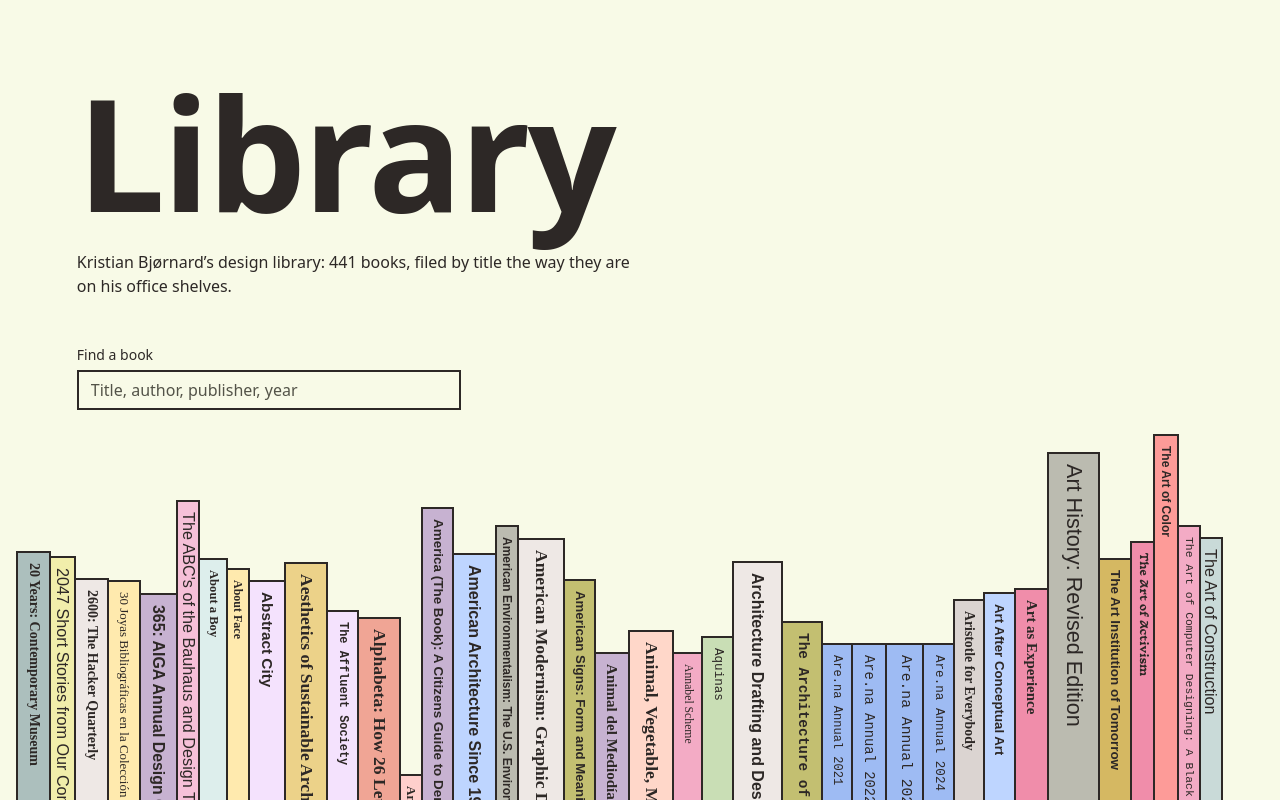
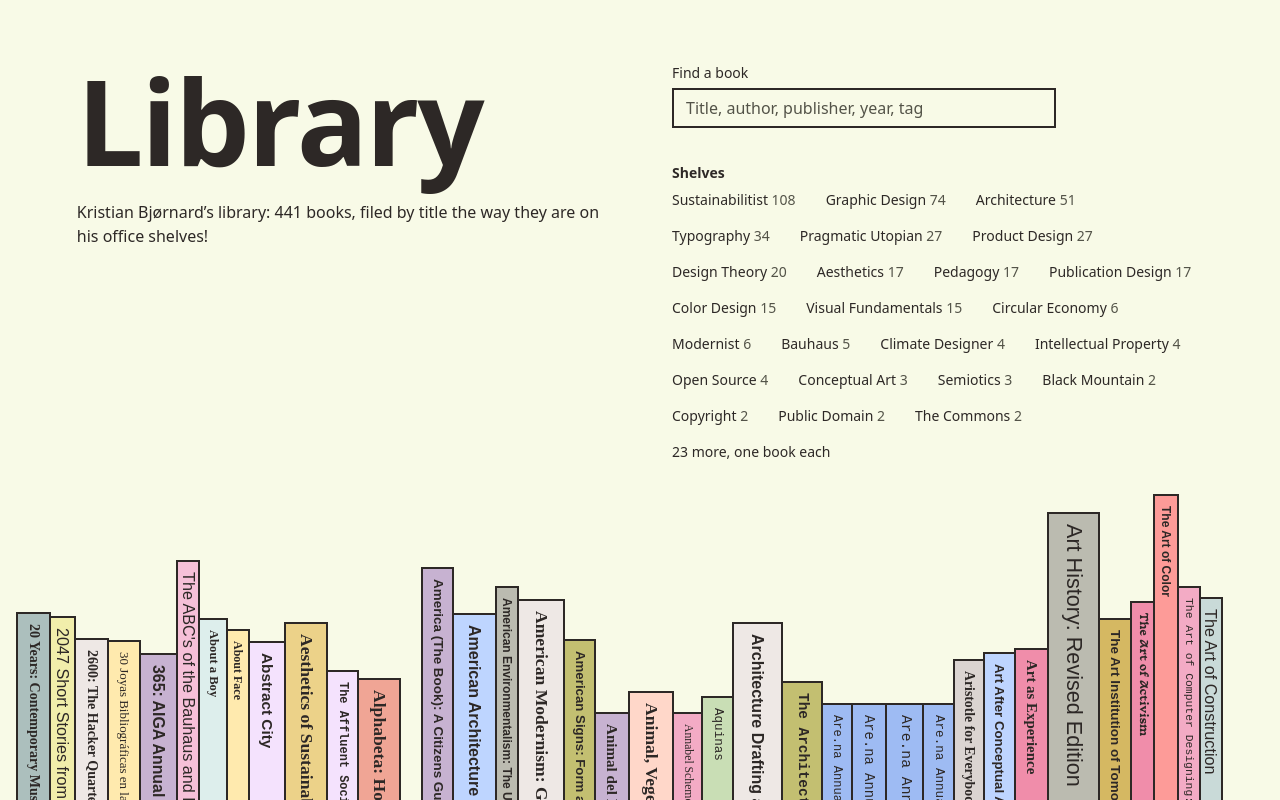
Before and after one commit to bjornmeansbear/library, a SvelteKit app: page / in a window 1280 px wide. Shown: the top 800 px of the page. Built offline with nearby package versions, Linux system fonts and the light colour scheme.

Commit message:
Shelf links from tags; two-column header on desktop; boards run to both window edges

```diff
--- a/scripts/data.mjs
+++ b/scripts/data.mjs
@@ -133,10 +133,16 @@ async function readNotion() {
 	const publishers = await nameMap(DS.publishers);
 	// Tags is a workspace-wide database outside the Library page; the site
 	// works without it.
-	const tags = await nameMap(DS.tags).catch(() => {
+	// Only each tag's name and its "Shelf intro" are read: tag pages hold
+	// other notes (and the email database uses the same tags) that stay private.
+	const tagPages = await queryAll(DS.tags).catch(() => {
 		console.warn('Tags database not shared with the integration; building without tags.');
-		return {};
+		return [];
 	});
+	const tags = Object.fromEntries(tagPages.map((p) => [bare(p.id), titleOf(p)]));
+	const tagIntros = Object.fromEntries(
+		tagPages.map((p) => [titleOf(p), text(p.properties['Shelf intro'])]).filter(([, intro]) => intro)
+	);
 
 	const books = [];
 	for (const p of await queryAll(DS.books)) {
@@ -177,7 +183,7 @@ async function readNotion() {
 			shelves.push({ id: bare(p.id), name: titleOf(p), room: p.properties['Room']?.select?.name ?? '', books: ids });
 		}
 	}
-	return { people, publishers, tags, books, shelves };
+	return { people, publishers, tags, tagIntros, books, shelves };
 }
 
 // ------------------------------------------------------- 2. Open Library
@@ -291,7 +297,14 @@ async function build(raw, cache) {
 	// One bookcase, every book in title order (the office shelves are filed
 	// the same way), so colours are worked out along that single run.
 	colour([books]);
-	return { generated: new Date().toISOString().slice(0, 10), shelves, books };
+
+	// The tags as browsable shelves, biggest first, with your Shelf intro.
+	const counts = {};
+	for (const b of books) for (const t of b.tags) counts[t] = (counts[t] ?? 0) + 1;
+	const tags = Object.entries(counts)
+		.map(([name, count]) => ({ name, count, intro: raw.tagIntros?.[name] || null }))
+		.sort((a, b) => b.count - a.count || a.name.localeCompare(b.name));
+	return { generated: new Date().toISOString().slice(0, 10), shelves, tags, books };
 }
 
 // Every pale kit tint that keeps Wjerk Black text at AAA (7.15:1 and up),
--- a/src/lib/library.ts
+++ b/src/lib/library.ts
@@ -32,6 +32,7 @@ export type Book = {
 };
 
 export type Shelf = { id: string; name: string; room: string | null; books: string[] };
+export type Tag = { name: string; count: number; intro: string | null };
 
 export const books = data.books as Book[];
 export const bySlug = new Map(books.map((b) => [b.slug, b]));
@@ -40,6 +41,7 @@ export const shelves = (data.shelves as Shelf[]).map((s) => ({
 	books: s.books.map((slug) => bySlug.get(slug)!)
 }));
 export const generated = data.generated;
+export const tags = (data.tags ?? []) as Tag[];
 
 // Set this to your Bookshop.org affiliate ID to earn on links; empty means
 // plain links and no affiliate disclosure.
--- a/src/routes/+page.svelte
+++ b/src/routes/+page.svelte
@@ -1,7 +1,7 @@
 <script lang="ts">
 	import Spine from '#lib/Spine.svelte';
 	import BookDialog from '#lib/BookDialog.svelte';
-	import { books, bySlug, generated, type Book } from '#lib/library.ts';
+	import { books, bySlug, generated, tags, type Book } from '#lib/library.ts';
 	import { pushState, replaceState } from '$app/navigation';
 	import { page } from '$app/state';
 	import { browser } from '$app/env';
@@ -49,6 +49,14 @@
 		return Array.isArray(field) ? field.includes(facet.value) : field === facet.value;
 	};
 
+	// Tags as shelves to browse: the ones with a few books up front, the
+	// one-offs folded away. A shelf's intro (from Notion) shows when it's open.
+	const mainShelves = tags.filter((t) => t.count > 1);
+	const moreShelves = tags.filter((t) => t.count === 1);
+	const shelfHref = (name: string) => `/?tag=${encodeURIComponent(name)}`;
+	const currentTag = $derived(facet?.kind === 'tag' ? facet.value : null);
+	const intro = $derived(currentTag ? (tags.find((t) => t.name === currentTag)?.intro ?? null) : null);
+
 	const words = $derived(query.toLowerCase().split(/\s+/).filter(Boolean));
 	const matches = (b: Book) => {
 		if (!inFacet(b)) return false;
@@ -89,20 +97,24 @@
 	<meta name="description" content="The design books on Kristian Bjørnard’s office shelves, in the order they stand." />
 </svelte:head>
 
-<header class="px-[clamp(1.5rem,6vw,6rem)] pt-[clamp(1.5rem,6vw,6rem)]">
-	<h1 class="m-0 text-[clamp(3rem,1rem+11vw,12rem)] leading-[0.95] tracking-[-0.02em]">Library</h1>
+<header class="px-[clamp(1.5rem,6vw,6rem)] pt-[clamp(1.5rem,5vw,4rem)]">
+	<!-- Phone: one column. From 55rem: title and blurb on the left, finding
+	     things (search, shelves) on the right. -->
+	<div class="grid gap-x-[clamp(2rem,5vw,5rem)] min-[55rem]:grid-cols-2 min-[55rem]:items-start">
+		<div>
+			<h1 class="m-0 text-[clamp(3rem,1rem+11vw,12rem)] min-[55rem]:text-[clamp(5rem,1rem+8vw,10rem)] leading-[0.95] tracking-[-0.02em]">Library</h1>
 			<p class="mt-4 mb-0 max-w-[36rem]">
-		Kristian Bjørnard’s design library: {books.length} books, filed by title the way they are on
-		his office shelves.
+				<a href="https://kristian.bjornard.com/">Kristian Bjørnard’s</a> library: {books.length} books, filed by title the way they are on his office shelves!
 			</p>
-
-	<form class="mt-8 flex flex-wrap items-end gap-x-4 gap-y-2" role="search" onsubmit={(e) => e.preventDefault()}>
+		</div>
+		<div>
+			<form class="mt-8 min-[55rem]:mt-0 flex flex-wrap items-end gap-x-4 gap-y-2" role="search" onsubmit={(e) => e.preventDefault()}>
 				<label class="flex flex-col gap-1 text-sm">
 					Find a book
 					<input
 						type="search"
 						bind:value={query}
-				placeholder="Title, author, publisher, year"
+						placeholder="Title, author, publisher, year, tag"
 						class="w-[min(24rem,80vw)] border-2 border-text bg-bg px-2 py-1 text-base placeholder:text-text-muted"
 					/>
 				</label>
@@ -113,6 +125,30 @@
 				</p>
 			</form>
 
+			{#snippet shelfLinks(list: typeof tags)}
+				<ul class="m-0 flex flex-wrap gap-x-5 p-0">
+					{#each list as t (t.name)}
+						<li class="list-none">
+							<a class="inline-block py-1.5 aria-[current=page]:font-bold" href={shelfHref(t.name)} aria-current={currentTag === t.name ? 'page' : undefined}>{t.name}</a>
+							<span class="tabular-nums text-text-muted">{t.count}</span>
+						</li>
+					{/each}
+				</ul>
+			{/snippet}
+
+			{#if tags.length}
+				<nav aria-labelledby="shelves-heading" class="mt-6 max-w-[64rem] text-sm">
+					<h2 id="shelves-heading" class="m-0 text-sm">Shelves</h2>
+					{@render shelfLinks(mainShelves)}
+					{#if moreShelves.length}
+						<details open={moreShelves.some((t) => t.name === currentTag)}>
+							<summary class="inline-block cursor-pointer py-1.5">{moreShelves.length} more, one book each</summary>
+							{@render shelfLinks(moreShelves)}
+						</details>
+					{/if}
+				</nav>
+			{/if}
+
 			{#if facet}
 				<p class="mt-4 mb-0 flex flex-wrap items-baseline gap-x-4 gap-y-1">
 					<span>
@@ -121,7 +157,10 @@
 					</span>
 					<a href="/" class="inline-block py-3 text-sm">Show all the books</a>
 				</p>
+				{#if intro}<p class="mt-0 mb-0 max-w-[36rem] whitespace-pre-line">{intro}</p>{/if}
 			{/if}
+		</div>
+	</div>
 </header>
 
 <!-- The shelves run nearly wall to wall; only the text above and below keeps the wide margins. -->
@@ -130,7 +169,7 @@
 	<!-- One listener for every spine; the spines themselves are links, so
 	     keyboard users get the same thing with Enter. -->
 	<!-- svelte-ignore a11y_click_events_have_key_events, a11y_no_noninteractive_element_interactions -->
-	<ul class="board mt-6" onclick={pick}>
+	<ul class="board mt-4" onclick={pick}>
 		{#each books as book (book.slug)}
 			<li hidden={!shown.has(book.slug)}><Spine {book} /></li>
 		{/each}
--- a/src/routes/layout.css
+++ b/src/routes/layout.css
@@ -113,10 +113,15 @@ a:hover {
 	--board: clamp(0.875rem, 0.5rem + 1.2vw, 1.5rem);
 	--board-face: light-dark(var(--wjerk-brown), var(--brown-5));
 	--board-top: light-dark(var(--brown-5), var(--brown-3));
+	/* The boards run past the books to both edges of the window; this clips
+	   them there. On the bookcase, not the list, because the list sits inside
+	   the bookcase's side padding, which is what keeps the books off the edge. */
+	overflow-x: clip;
 }
-/* Every book lays its own board, running far off to the right; the next
-   book's board covers it, so the last book in a row carries the board to
-   the wall. The list clips the overrun sideways only. It has to be
+/* Every book lays its own board, running far off to both sides; they all
+   overlap, the same colour, so each row reads as one plank from wall to
+   wall: past the first book to the left edge, past the last to the right.
+   The bookcase clips the overrun sideways only. It has to be
    `overflow-x: clip`, not clip-path: clip-path hides the overrun but the
    page still counts it as width, and scrolls sideways. A focused spine
    inverts as well as showing the ring, so an edge spine stays obvious. */
@@ -127,7 +132,6 @@ a:hover {
 	display: flex;
 	flex-wrap: wrap;
 	align-items: flex-end;
-	overflow-x: clip;
 	/* The boards sit at z-index -1, behind the books. Without a stacking
 	   context of their own they'd drop behind the page's ground and vanish. */
 	isolation: isolate;
@@ -143,9 +147,9 @@ a:hover {
 .board > li::after {
 	content: '';
 	position: absolute;
-	left: 0;
+	left: -100vw;
+	right: -100vw;
 	bottom: 0;
-	width: 100vw;
 	height: var(--board);
 	box-sizing: border-box;
 	background: var(--board-face);
```
Also changed, not shown: src/lib/data/library.json. Lines whose indentation alone changed are shown as unchanged.
